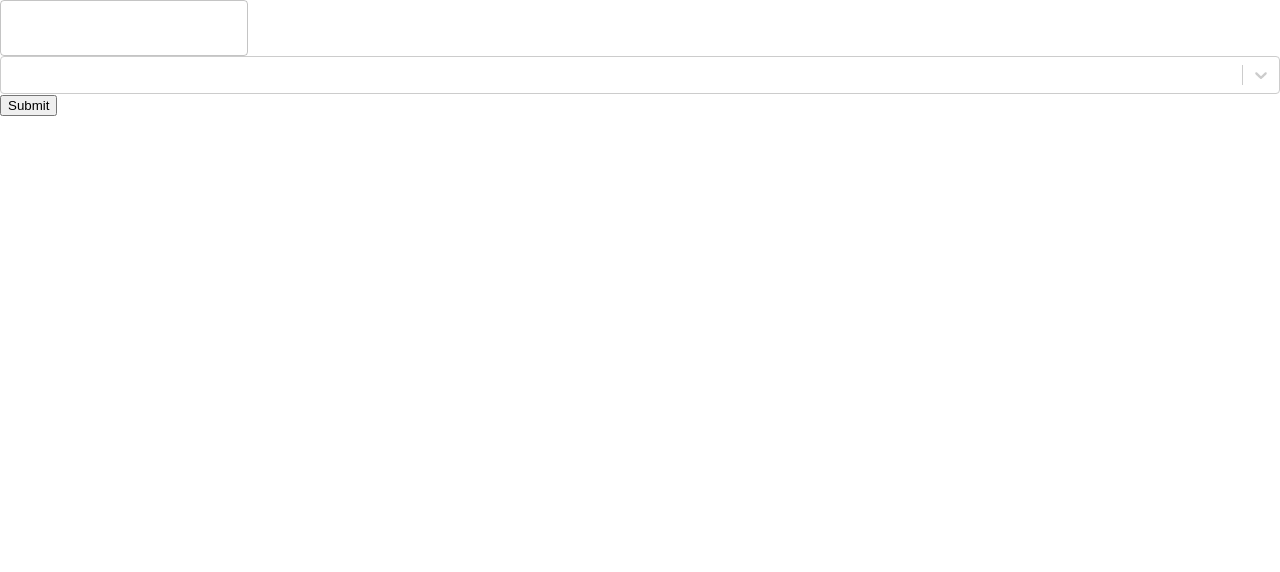
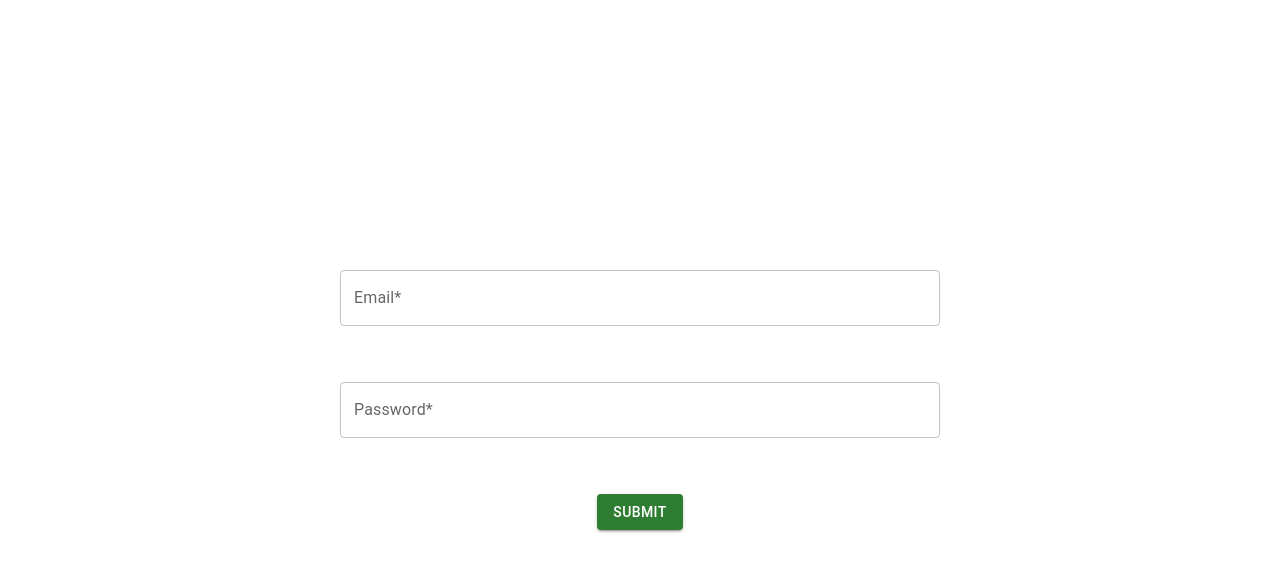
Before and after one commit to Ellipse404/Ellipse404.github.io, a React (Create React App) app: page /login in a window 1280 px wide. Shown: the top 572 px of the page. Built offline with nearby package versions, Linux system fonts and the light colour scheme; a web font is replaced by a local one.

Commit message:
Login Form validation

```diff
--- a/src/containers/SignIn/index.js
+++ b/src/containers/SignIn/index.js
@@ -1,39 +1,157 @@
 import React from "react";
 import Select from "react-select";
 import { useForm, Controller } from "react-hook-form";
-import { TextField } from '@mui/material';
+import { TextField, Box, FormControl, Button } from "@mui/material";
+import { makeStyles } from "@mui/styles";
+import * as yup from "yup";
+import { yupResolver } from "@hookform/resolvers/yup";
+import {
+  userNameValidation,
+  emailValidation,
+  contactNoValidation,
+  passwordValidation,
+  confirmPasswordValidation,
+} from "../../schema/validation_schema";
+
+const useStyles = makeStyles((theme) => ({
+  parentDiv: {
+    display: "flex",
+    width: "100%",
+    height: "100vh",
+    justifyContent: "center",
+    alignItems: "center",
+  },
+
+  childDiv: {
+    display: "flex",
+    width: "50%",
+    height: "50%",
+    justifyContent: "center",
+    alignItems: "center",
+  },
+
+  centered_div: {
+    display: "flex",
+    width: "100%",
+    justifyContent: "center",
+  },
+
+  stackClass: {
+    width: "600px !important",
+    height: "260px !important",
+    display: "flex",
+    flexWrap: "wrap",
+    flexDirection: "column",
+    justifyContent: "space-between",
+  },
+
+  txtBox: {
+    width: "100%",
+  },
+
+  controlledClass: {
+    padding: "6px",
+  },
+
+  helperText: {
+    color: "#d32f2f !important",
+    backgroundColor: "transparent !important",
+    fontWeight: "400",
+    fontSize: "0.75rem",
+    lineHeight: "1.66",
+    letterSpacing: "0.03333em",
+    marginLeft: "14px",
+  },
+}));
 
 const SigninComponent = () => {
-  const { control, handleSubmit } = useForm({
-    defaultValues: {
-      firstName: '',
-      select: {}
+  const classes = useStyles();
+  const {
+    control,
+    handleSubmit,
+    formState: { errors },
+  } = useForm({
+    resolver: yupResolver(
+      yup.object().shape({
+        email: emailValidation,
+        password: passwordValidation,
+      })
+    ),
+    mode: "all",
+  });
+  const onSubmit = async (data) => {
+    try {
+      console.log("login data _>>>>", data);
+    } catch (err) {
+      console.log("error _>>>>", err);
     }
-  });
-  const onSubmit = data => console.log(data);
+  };
 
   return (
-    <form onSubmit={handleSubmit(onSubmit)}>
+    <React.Fragment>
+      <Box className={classes.parentDiv}>
+        <Box className={classes.childDiv}>
+          <form>
+            <FormControl>
+              <Box className={classes.stackClass}>
+                <Box>
                   <Controller
-        name="firstName"
+                    name="email"
                     control={control}
-        render={({ field }) => <TextField {...field} />}
+                    render={({ field }) => (
+                      <TextField
+                        className={classes.txtBox}
+                        {...field}
+                        id="outlined-basic"
+                        name="email"
+                        label="Email*"
+                        variant="outlined"
+                        placeholder="Email"
+                        error={errors.email ? true : false}
+                        helperText={errors.email?.message}
                       />
+                    )}
+                  />
+                </Box>
+
+                <Box>
                   <Controller
-        name="select"
+                    name="password"
                     control={control}
-        render={({ field }) => <Select
+                    render={({ field }) => (
+                      <TextField
+                        className={classes.txtBox}
                         {...field}
-          options={[
-            { value: "chocolate", label: "Chocolate" },
-            { value: "strawberry", label: "Strawberry" },
-            { value: "vanilla", label: "Vanilla" }
-          ]}
-        />}
+                        id="outlined-basic"
+                        name="password"
+                        label="Password*"
+                        variant="outlined"
+                        type="password"
+                        placeholder="Password"
+                        error={errors.password ? true : false}
+                        helperText={errors.password?.message}
                       />
-      <input type="submit" />
+                    )}
+                  />
+                </Box>
+
+                <Box className={classes.centered_div}>
+                  <Button
+                    variant="contained"
+                    color="success"
+                    type="submit"
+                    onClick={handleSubmit(onSubmit)}
+                  >
+                    Submit
+                  </Button>
+                </Box>
+              </Box>
+            </FormControl>
           </form>
+        </Box>
+      </Box>
+    </React.Fragment>
   );
 };
 
-export default SigninComponent
+export default SigninComponent;
```
Lines whose indentation alone changed are shown as unchanged.
